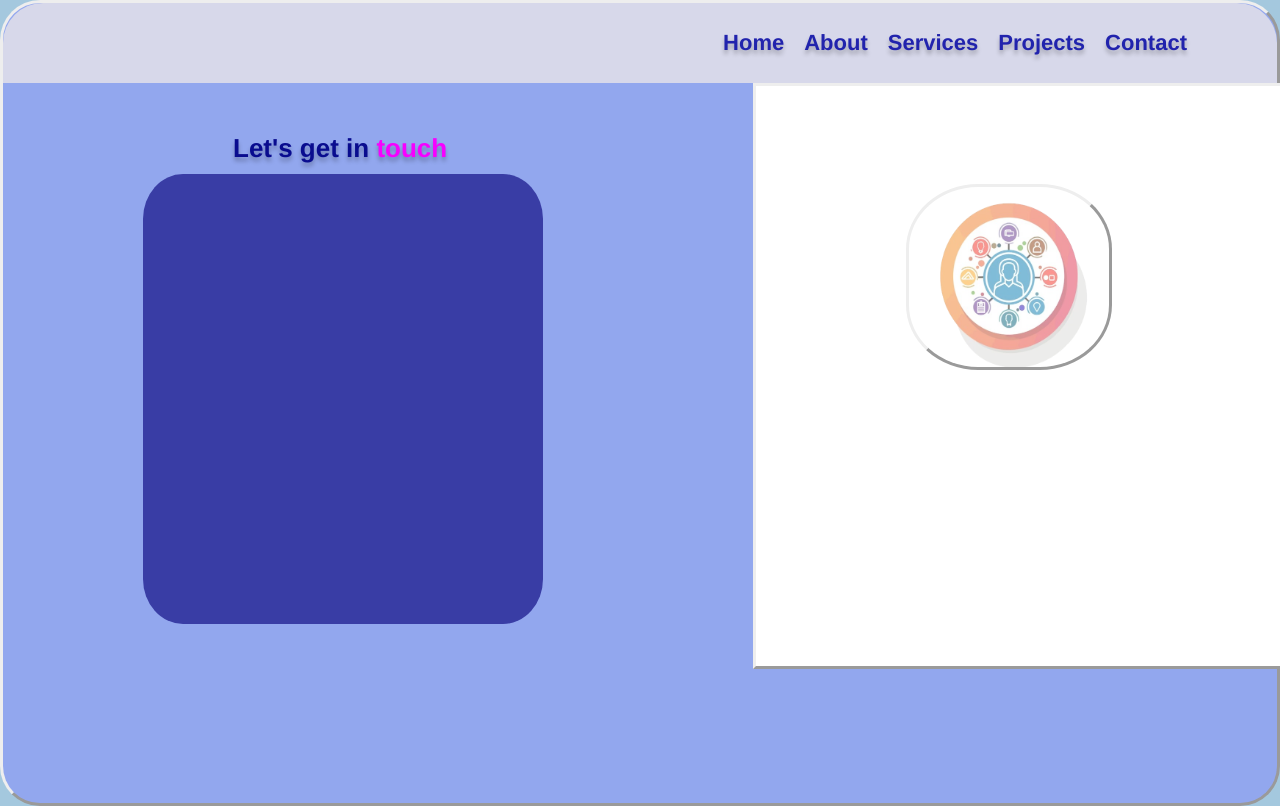
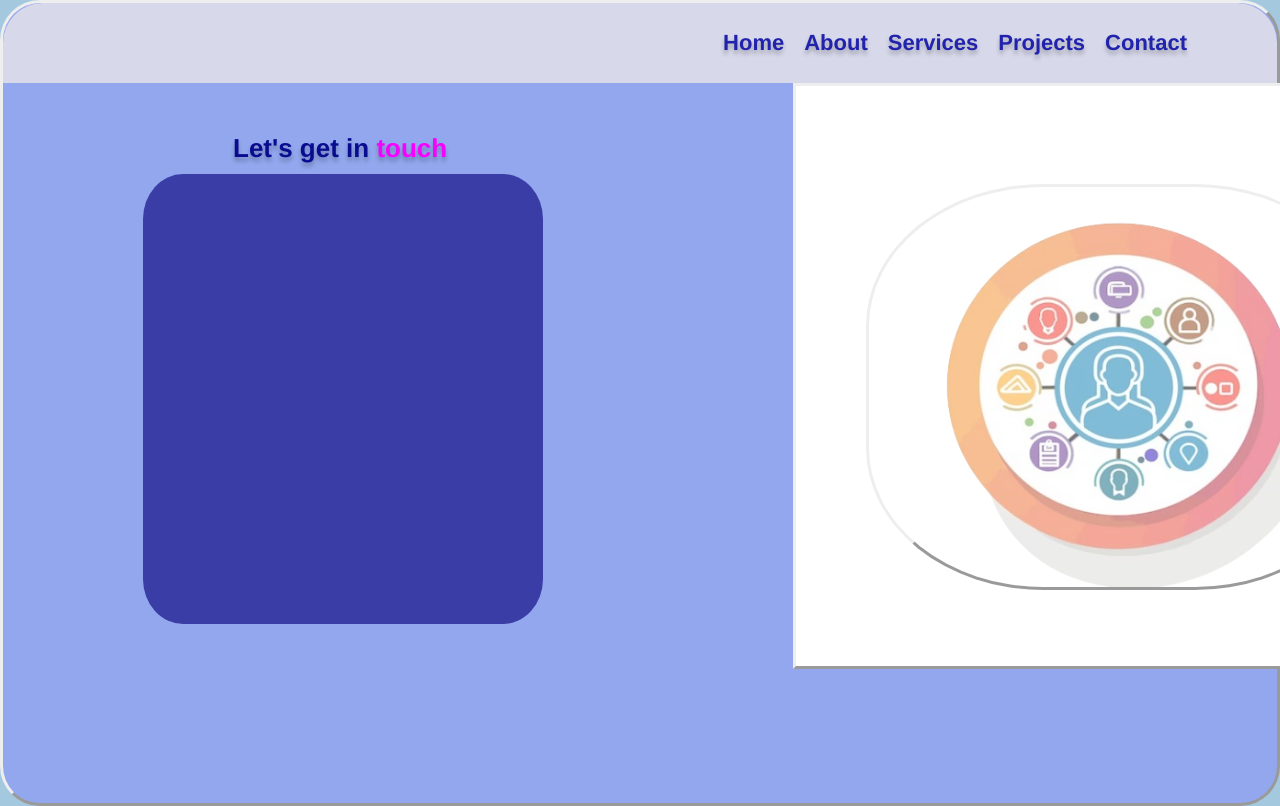
Before and after one commit to 214254151/My-Younglings-Profile, a React (Create React App) app: page / in a window 1280 px wide. Shown: the top 806 px of the page. Built offline with nearby package versions, Linux system fonts and the light colour scheme.

Commit message:
Added the contact icon alignment

```diff
--- a/src/components/Contact/Contact.css
+++ b/src/components/Contact/Contact.css
@@ -143,20 +143,18 @@
     border-style: outset;
     border-radius: 35%;
     background-color: transparent;
-    width: 200px;
-    height: 180px;
-    margin-left: 150px;
+    width: 500px;
+    height: 400px;
+    margin-left: 70px;
     margin-top: 98px;
-    display:flex
 }
 .contactImage{
     justify-content: right;
     border-style: outset;
-    /* border-radius: 4%; */
     background-color: transparent;
-    width: 665px;
+    width: 624px;
     height: 580px;
-    margin-left: 750px;
+    margin-left:790px;
     margin-top: -541px;
     background-color: #ffffff;
 }
```
